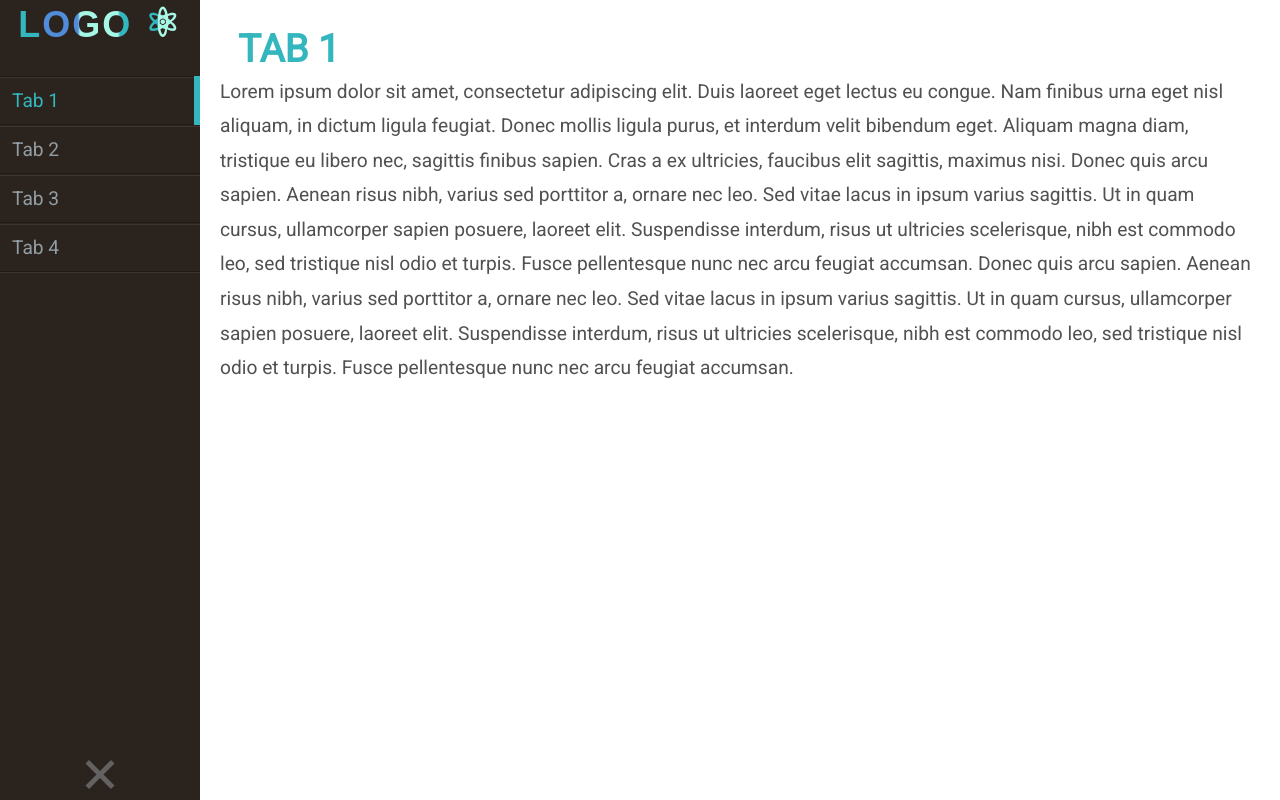
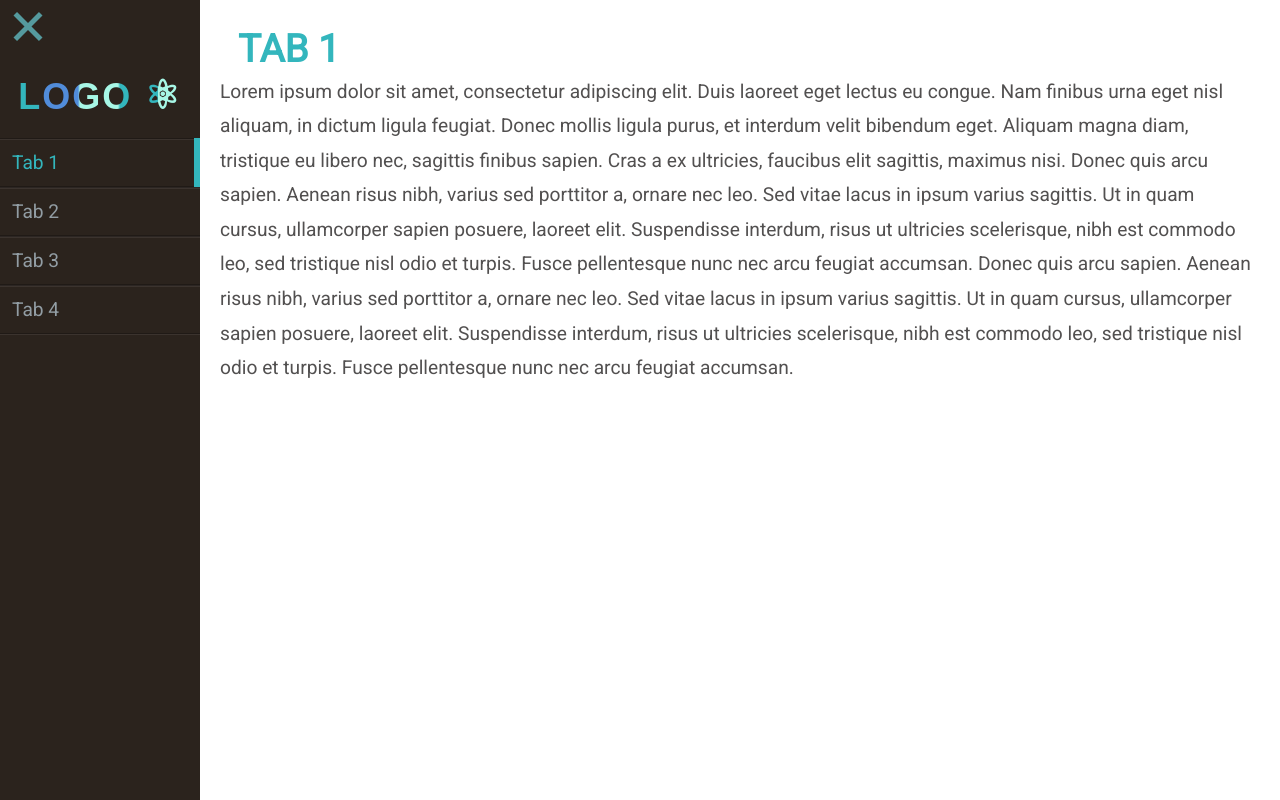
Before and after one commit to amaterasusan/vertical-tabs, a plain HTML site: page index.html in a window 1280 px wide. Drawn offline with Linux system fonts and the light colour scheme.

Commit message:
moved the X button to the top

```diff
--- a/style.css
+++ b/style.css
@@ -13,7 +13,7 @@
   --menu-icon-width: 36px;
   --highlight-label-color: #bff8eb;
   --content-background: #fff;
-  --ham-icon-color: rgb(99, 97, 97);
+  --ham-icon-color: #559a9e;
 }
 
 * {
@@ -38,6 +38,7 @@ h1 {
   position: relative;
   width: var(--sidebar-width);
   font-size: 2.25em;
+  margin-top: calc(var(--menu-icon-width)*2);
   display: inline-block;
   text-align: center;
 }
@@ -75,7 +76,7 @@ h1 {
   position: relative;
   display: flex;
   flex-direction: column;
-  top: 30px;
+  margin-top: 20px;
   transition: all 0.7s ease-out;
 }
 
@@ -166,10 +167,10 @@ input[type='radio'][name='tabs']:first-of-type:checked ~ .slide {
 /* menu icon */
 #ham-icon {
   position: absolute;
-  bottom: 8px;
+  top: 8px;
+  left: 10px;
   width: var(--menu-icon-width);
   height: var(--menu-icon-width);
-  left: calc(var(--sidebar-width) / 2 - var(--menu-icon-width) / 2);
   -webkit-touch-callout: none;
   -webkit-user-select: none;
   -khtml-user-select: none;
@@ -233,7 +234,7 @@ input[type='checkbox'][name='ham-check']:checked + #ham-icon > span:after {
 }
 
 input[type='checkbox'][name='ham-check']:not(:checked) + #ham-icon {
-  left: 4px;
+  left: 10px;
 }
 
 input[type='checkbox'][name='ham-check']:not(:checked) ~ .tab-wrap label,
```
